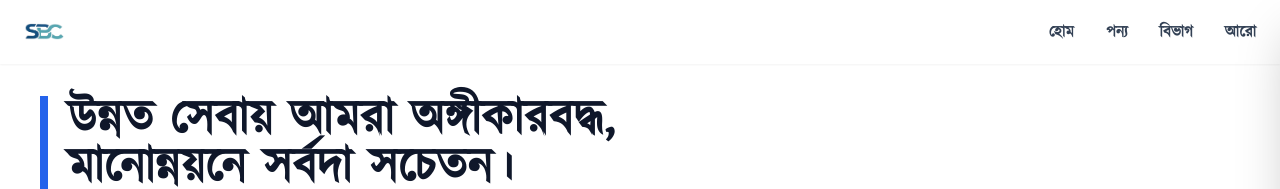
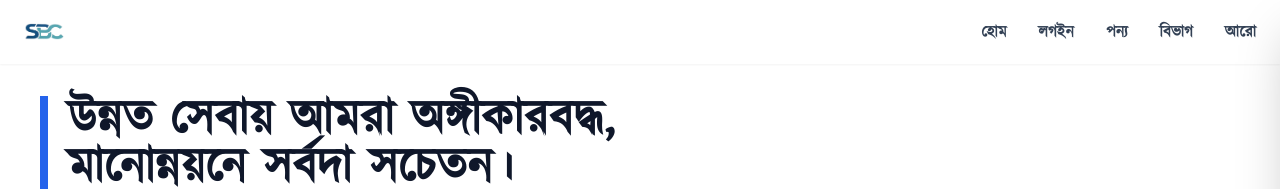
Before and after one commit to rknayem-cpu/sagotombusinesscenter, a Next.js app: page / in a window 1280 px wide. Shown: the top 189 px of the page. Built offline with nearby package versions, Linux system fonts and the light colour scheme.

Commit message:
add conditinal login

```diff
--- a/components/Navbar.tsx
+++ b/components/Navbar.tsx
@@ -1,17 +1,41 @@
 "use client"
-import { useState } from "react";
+import { useState,useEffect } from "react";
 import Link from "next/link";
-import { IoMenu, IoClose, IoHomeOutline, IoBagHandleOutline, IoGridOutline, IoEllipsisHorizontalCircleOutline } from "react-icons/io5";
+import { IoMenu, IoClose, IoHomeOutline, IoBagHandleOutline, IoGridOutline, IoEllipsisHorizontalCircleOutline,IoPersonOutline,IoLogInOutline } from "react-icons/io5";
+
+import Cookies from "js-cookie";
+
+
 
 export default function Navbar() {
   const [isOpen, setIsOpen] = useState(false);
 
+  const [isLoggedIn, setIsLoggedIn] = useState(false);
+
+  useEffect(() => {
+    // Browser theke 'userId' namer cookie check kora hocche
+    const userCookie = Cookies.get("userId");
+    if (userCookie) {
+      setIsLoggedIn(true);
+    }
+  }, []);
+
   const navItems = [
     { name: "হোম", href: "/", icon: <IoHomeOutline /> },
+    // Condition: Login thakle Profile, na thakle Login
+    isLoggedIn
+      ? { name: "প্রোফাইল", href: "/profile", icon: <IoPersonOutline /> }
+      : { name: "লগইন", href: "/login", icon: <IoLogInOutline /> },
+
     { name: "পন্য", href: "/register", icon: <IoBagHandleOutline /> },
     { name: "বিভাগ", href: "/categories", icon: <IoGridOutline /> },
     { name: "আরো", href: "/more", icon: <IoEllipsisHorizontalCircleOutline /> },
   ];
+
+
+
+
+
 
   const toggleSidebar = () => setIsOpen(!isOpen);
 
--- a/package.json
+++ b/package.json
@@ -11,6 +11,7 @@
   "dependencies": {
     "debug": "^4.4.3",
     "framer-motion": "^12.38.0",
+    "js-cookie": "^3.0.5",
     "lucide-react": "^0.577.0",
     "mongoose": "^9.3.0",
     "next": "13.5.11",
```
Also changed, not shown: 1 other file (tests, documents, lock files or other folders).
